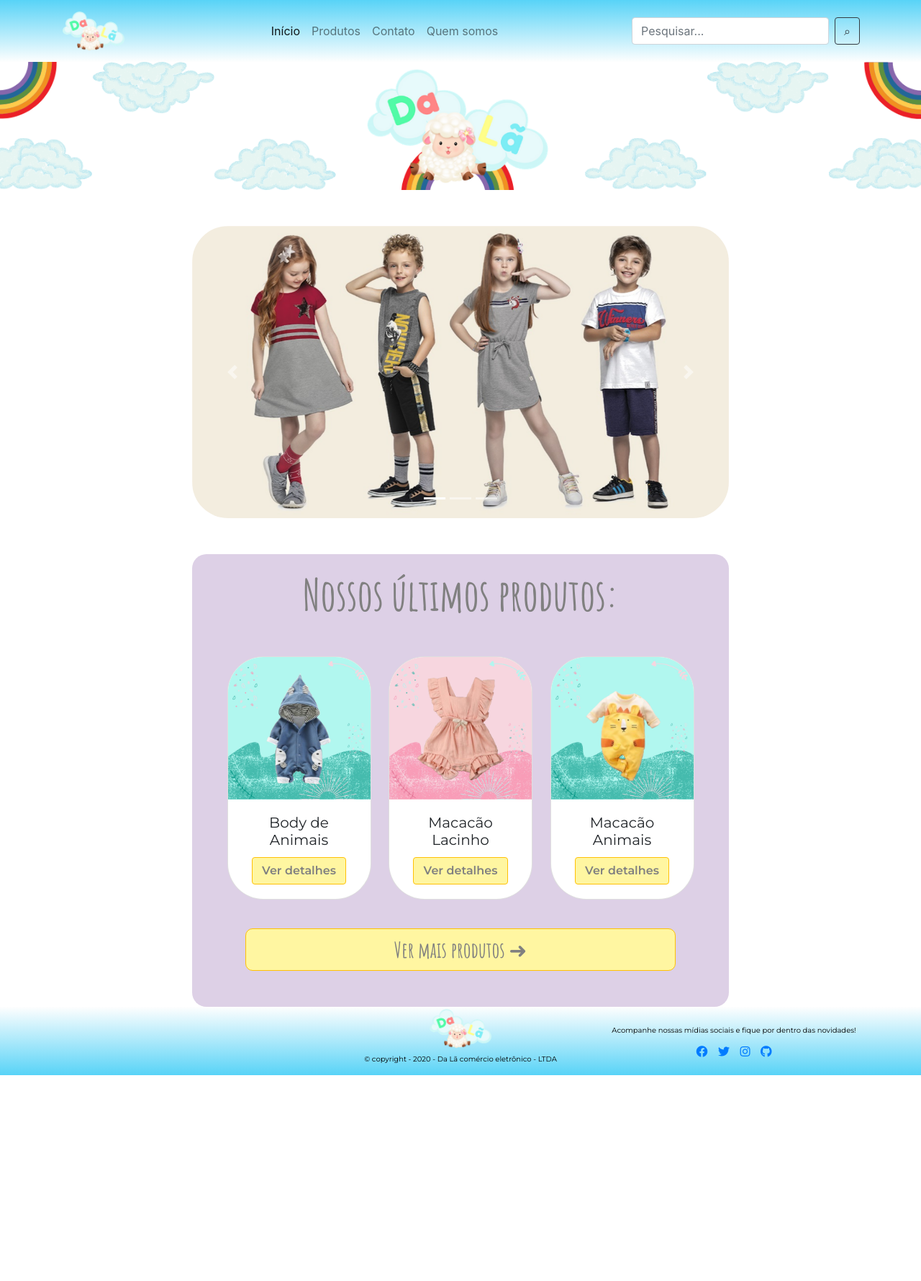
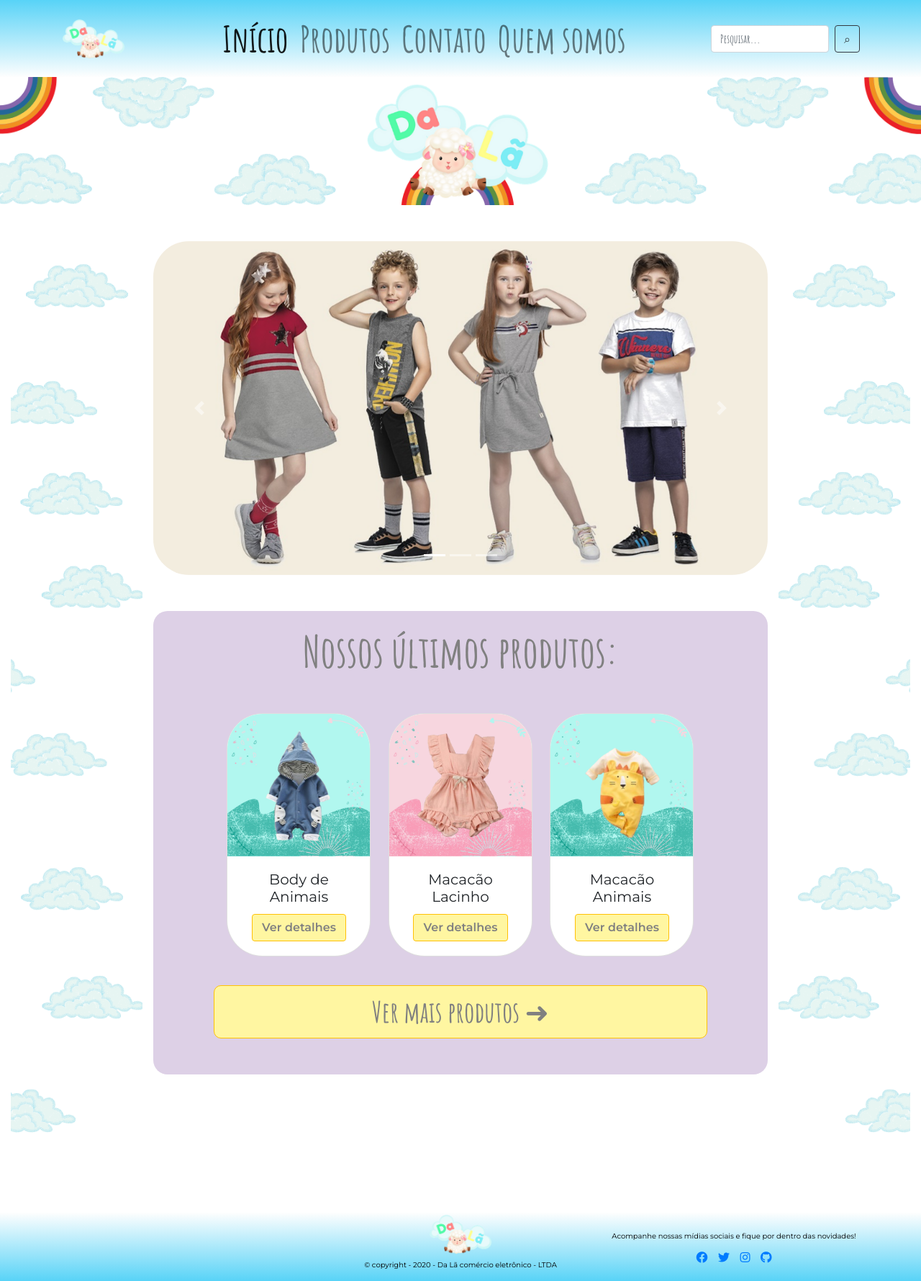
Before and after one commit to DarlanHenrique/-Equipe-2-Trainee-2020.1, a PHP site: page /html/index.html in a window 1280 px wide. Shown: the whole page at 72% size. Before the commit the page ends 1494 px from the top, so only its background shows below. Run offline with PHP 8.4, Linux system fonts and the light colour scheme; some libraries are stand-ins or nearby versions.

Commit message:
Imagens de nuvens laterais adicionadas e outras melhorias propostas pelo Darlan

```diff
--- a/css/style.css
+++ b/css/style.css
@@ -1,8 +1,8 @@
  /* NAVBAR */
 header{
     background: linear-gradient(#58D3F7, #FEFEFE)!important;
-    font-family:'Amatic SC', cursive;
-    font-size: 50px;
+    font-family:'Amatic SC', cursive !important;
+    font-size: 50px !important;
  }
 
 .container {
--- a/css/styles.css
+++ b/css/styles.css
@@ -7,53 +7,54 @@ body{
 	width: 100%;
 }
 .home-main{
+	overflow: hidden;
 	margin-top: 50px;
+	margin-bottom: 50px;
 }
-.carrossel{
+.home-carousel{
 	overflow: hidden;
 	border-radius: 50px;
 }
-
-.ultimos-produtos{
+.latest-products{
 	margin-top: 50px;
 	background-color: #DDD0E6;
 	border-radius: 20px;
 }
-.ultimos-produtos ul{
+.latest-products ul{
 	margin: 0;
 	padding: 0;
 	list-style: none;
 }
-.ultimos-produtos li{
+.latest-products li{
 	width: 250px;
 	margin: 12px;
 	padding-bottom: 20px;
 
 }
-.titulo{
+.latest-products h1{
 	font-size: 60px;
 	font-family: 'Amatic SC', cursive;
 	color: grey;
 	margin: 20px;
 	padding: 20px;
 }
-.produto{
+.product{
 	overflow: hidden;
 	font-family: 'Montserrat', sans-serif;
 	border-radius: 50px !important;
 	height: 100% !important;
 }
-.botao{
+.home-button{
 	background-color: #FFF6A1 !important;
 	color: grey !important;
 	font-weight: 600 !important;
 }
-.botao:hover{
+.home-button:hover{
 	background-color: #e6da6a !important;
 }
-.ver-mais{
+.more{
 	font-family: 'Amatic SC', cursive;
-	font-size: 30px !important;
+	font-size: 40px !important;
 	margin-bottom: 50px;
 	margin-top: 10px;
 	border-radius: 10px !important;
@@ -61,71 +62,80 @@ body{
 	color: grey !important;
 	font-weight: 600 !important;
 }
-.ver-mais:hover{
+.more:hover{
 	background-color: #e6da6a !important;
 }
 
-@media (max-width: 1000px){
- .titulo{
-	font-size: 40px;
+
+@media(min-width: 1049px){
+ .home-main{
+ 	max-height: 1300px;
  }
 }
-@media (max-width: 800px){
- .carrossel{
-	border-radius: 20px;
+
+@media (min-width: 2500px){
+ .home-main{
+ 	max-height: 1750px;
  }
 }
+
 @media (max-width: 1500px){
- .ultimos-produtos li{
+ .latest-products li{
 	width: 200px;
 	margin: 10px;
 
  }
 }
+
+@media (max-width: 1000px){
+ .latest-products h1{
+	font-size: 40px;
+ }
+}
 @media (max-width: 800px){
- .ultimos-produtos li{
+ .side-clouds{
+ 	display: none;
+ }
+ .home-carousel{
+	border-radius: 20px;
+ }
+ .latest-products li{
 	width: 150px;
 	margin: 10px;
 	display: inline-block !important;
 
  }
+ .product{
+ 	border-radius: 20px !important;
+ }
+ .product-name{
+ 	font-size: 14px !important;
+ 	margin: 0;
+ }
+ .home-button{
+ 	font-size: 12px !important;
+ 	width: 100px !important;
+ 	padding: 4px !important;
+ }
+ .more{
+ 	font-size: 35px !important;
+ }
 }
+
 @media (max-width: 500px){
- .ultimos-produtos li{
+ .latest-products li{
 	width: 150px;
 	margin: 10px;
 	display: inline-block !important;
 
  }
-}
-@media (max-width: 800px){
- .produto{
- 	border-radius: 20px !important;
- }
-}
-@media (max-width: 800px){
- .nome-produto{
- 	font-size: 14px !important;
- 	margin: 0;
- }
-}
-@media (max-width: 500px){
- .nome-produto{
+ .product-name{
  	font-size: 12px !important;
  	margin: 0;
  }
-}
-@media (max-width: 500px){
- .botao{
+ .home-button{
  	font-size: 10px !important;
  	width: 80px !important;
  	padding: 4px !important;
  }
 }
-@media (max-width: 800px){
- .botao{
- 	font-size: 12px !important;
- 	width: 100px !important;
- 	padding: 4px !important;
- }
-}
--- a/index.html
+++ b/html/index.html
@@ -6,9 +6,9 @@
     <meta name="viewport" content="width=device-width, initial-scale=1, shrink-to-fit=no">
 
     <!-- Bootstrap CSS -->
-    <link rel="stylesheet" href="css/style.css">
-    <link rel="stylesheet" href="css/reset.css">
-    <link rel="stylesheet" href="css/styles.css">
+    <link rel="stylesheet" href="../css/style.css">
+    <link rel="stylesheet" href="../css/reset.css">
+    <link rel="stylesheet" href="../css/styles.css">
     <link rel="stylesheet" href="https://stackpath.bootstrapcdn.com/bootstrap/4.1.3/css/bootstrap.min.css" integrity="sha384-MCw98/SFnGE8fJT3GXwEOngsV7Zt27NXFoaoApmYm81iuXoPkFOJwJ8ERdknLPMO" crossorigin="anonymous">
     <link href="https://fonts.googleapis.com/css2?family=Amatic+SC:wght@700&display=swap" rel="stylesheet">
     <link href="https://fonts.googleapis.com/css2?family=Montserrat&display=swap" rel="stylesheet">
@@ -25,7 +25,7 @@
       <nav class="navbar navbar-expand-lg navbar-light">
         <div class="container">
           <a class="navbar-brand" href="#" alt="Logotipo da Da Lã">
-            <img class="logo" src="img/Da_lã_Logo_2.png" width="90" height="60" class="d-inline-block align-top" >
+            <img class="logo" src="../img/Da_lã_Logo_2.png" width="90" height="60" class="d-inline-block align-top" >
           </a>
 
           <button class="navbar-toggler" type="button" data-toggle="collapse" data-target="#navbarSite">
@@ -56,26 +56,31 @@
        </nav>
     </header>
 
-    <div class="banner w-100">
-      <img src="img/header.png" class="w-100">
+    <main>
+      <div class="banner">
+        <img src="../img/header.png" class="w-100">
       </div>
 
       <div class="home-main" align="center">
-      <div id="carouselExampleIndicators" class="carousel slide carrossel col-xl-7 col-lg-7 col-md-9 col-sm-12 p-0 mt-xl-50" data-ride="carousel">
+
+        <img class="side-clouds float-right col-2" src="../img/clouds-right.png">
+        <img class="side-clouds float-left col-2" src="../img/clouds-left.png">
+
+        <div id="carouselExampleIndicators" class="carousel slide home-carousel col-xl-8 col-lg-8 col-md-9 col-sm-12 p-0 mt-xl-50" data-ride="carousel">
           <ol class="carousel-indicators">
             <li data-target="#carouselExampleIndicators" data-slide-to="0" class="active"></li>
             <li data-target="#carouselExampleIndicators" data-slide-to="1"></li>
             <li data-target="#carouselExampleIndicators" data-slide-to="2"></li>
           </ol>
           <div class="carousel-inner">
-          <div class="carousel-item active item-carrossel">
-            <img class="d-block w-100" src="img/carousel1.jpg" alt="Primeiro Slide">
+            <div class="carousel-item active">
+              <img class="d-block w-100" src="../img/carousel1.jpg" alt="Dois meninos e duas meninas">
             </div>
             <div class="carousel-item">
-            <img class="d-block w-100" src="img/carousel2.jpg" alt="Segundo Slide">
+              <img class="d-block w-100" src="../img/carousel2.jpg" alt="Duas meninas e dois meninos">
             </div>
             <div class="carousel-item item-carrossel">
-            <img class="d-block w-100" src="img/carousel3.jpg" alt="Terceiro Slide">
+              <img class="d-block w-100" src="../img/carousel3.jpg" alt="Uma menina e um menino">
             </div>
           </div>
           <a class="carousel-control-prev" href="#carouselExampleIndicators" role="button" data-slide="prev">
@@ -88,56 +93,57 @@
           </a>
         </div>
 
-      <div class="ultimos-produtos col-xl-7 col-lg-7 col-md-9 col-sm-9">
+        <div class="latest-products col-xl-8 col-lg-8 col-md-9 col-sm-9">
 
-        <h1 class="titulo">Nossos últimos produtos:</h1>
+          <h1>Nossos últimos produtos:</h1>
 
           <ul>
             <li class="d-inline-block">
               <div class="p-0">
-              <div class="card produto">
-                <img class="card-img-top" src="img/roupa2.jpeg" alt="Card image cap">
+                <div class="card product">
+                  <img class="card-img-top" src="../img/roupa2.jpeg" alt="Card image cap">
                   <div class="card-body">
-                  <h5 class="card-title nome-produto">Body de Animais</h5>
-                  <a href="#" class="btn btn-outline-warning botao col-sm-10">Ver detalhes</a>
+                    <h5 class="card-title product-name">Body de Animais</h5>
+                    <a href="#" class="btn btn-outline-warning home-button col-sm-10">Ver detalhes</a>
                   </div>
                 </div>
               </div>
             </li>
             <li class="d-xl-inline-block d-lg-inline-block d-md-block d-sm-block">
               <div>
-              <div class="card produto">
-                <img class="card-img-top" src="img/roupa3.jpeg" alt="Card image cap">
+                <div class="card product">
+                  <img class="card-img-top" src="../img/roupa3.jpeg" alt="Card image cap">
                   <div class="card-body">
-                  <h5 class="card-title nome-produto">Macacão Lacinho</h5>
-                  <a href="#" class="btn btn-outline-warning botao col-sm-10">Ver detalhes</a>
+                    <h5 class="card-title product-name">Macacão Lacinho</h5>
+                    <a href="#" class="btn btn-outline-warning home-button col-sm-10">Ver detalhes</a>
                   </div>
                 </div>
               </div>
             </li>
             <li class="d-xl-inline-block d-lg-inline-block d-md-block d-sm-block">
               <div class="w-lg-100">
-              <div class="card produto">
-                <img class="card-img-top" src="img/roupa4.jpeg" alt="Card image cap">
+                <div class="card product">
+                  <img class="card-img-top" src="../img/roupa4.jpeg" alt="Card image cap">
                   <div class="card-body">
-                  <h5 class="card-title nome-produto">Macacão Animais</h5>
-                  <a href="#" class="btn btn-outline-warning botao col-sm-10">Ver detalhes</a>
+                    <h5 class="card-title product-name">Macacão Animais</h5>
+                    <a href="#" class="btn btn-outline-warning home-button col-sm-10">Ver detalhes</a>
                   </div>
                 </div>
               </div>
-          </li><br>
+            </li>
+          </ul>
 
-          <a href="#" class="btn btn-outline-warning ver-mais col-sm-10">Ver mais produtos &#10140;</a>
+            <a href="#" class="btn btn-outline-warning more col-sm-10">Ver mais produtos &#10140;</a>
         </div>
-
       </div>
+    </main>
 
     <footer>
       <div class="container">
         <div class="row">
           <div class="col-sm"></div>
           <div class="col-sm flex-center text-center meio">
-            <img src="img/Da_lã_Logo_2.png" width="90" height="60" alt="Logotipo Da Lã">
+            <img src="../img/Da_lã_Logo_2.png" width="90" height="60" alt="Logotipo Da Lã">
             <p class="copyright">&copy; copyright - 2020 - Da Lã comércio eletrônico - LTDA </p>
           </div>
           <div class="col-sm col align-self-center flex-center text-center final">
```
Also changed, not shown: img/clouds-left.png (added), img/clouds-right.png (added). Lines whose indentation alone changed are shown as unchanged.
